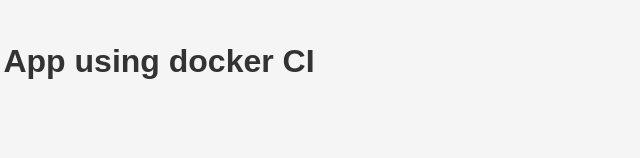
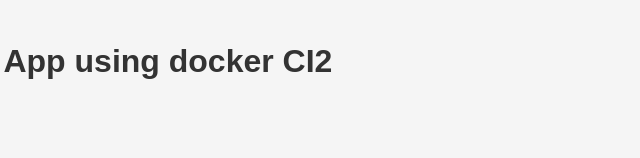
Before and after one commit to ktemple77/docker-ci, a website: page public/index.html in a window 1280 px wide. Shown: the part 284-442 px from the top of the page, 534-1174 px from the left. Drawn offline with Linux system fonts and the light colour scheme.

Commit message:
fastcampus ver2

```diff
--- a/public/index.html
+++ b/public/index.html
@@ -7,7 +7,7 @@
 </head>
 <body>
   <img src="images/fastcampus.png" alt="fastcampus logo">
-  <h1>Welcome to Fastcampus - Nodejs App using docker CI</h1>
+  <h1>Welcome to Fastcampus - Nodejs App using docker CI2</h1>
   <p>This is a sample Nodejs application!</p>
 </body>
 </html>
```
